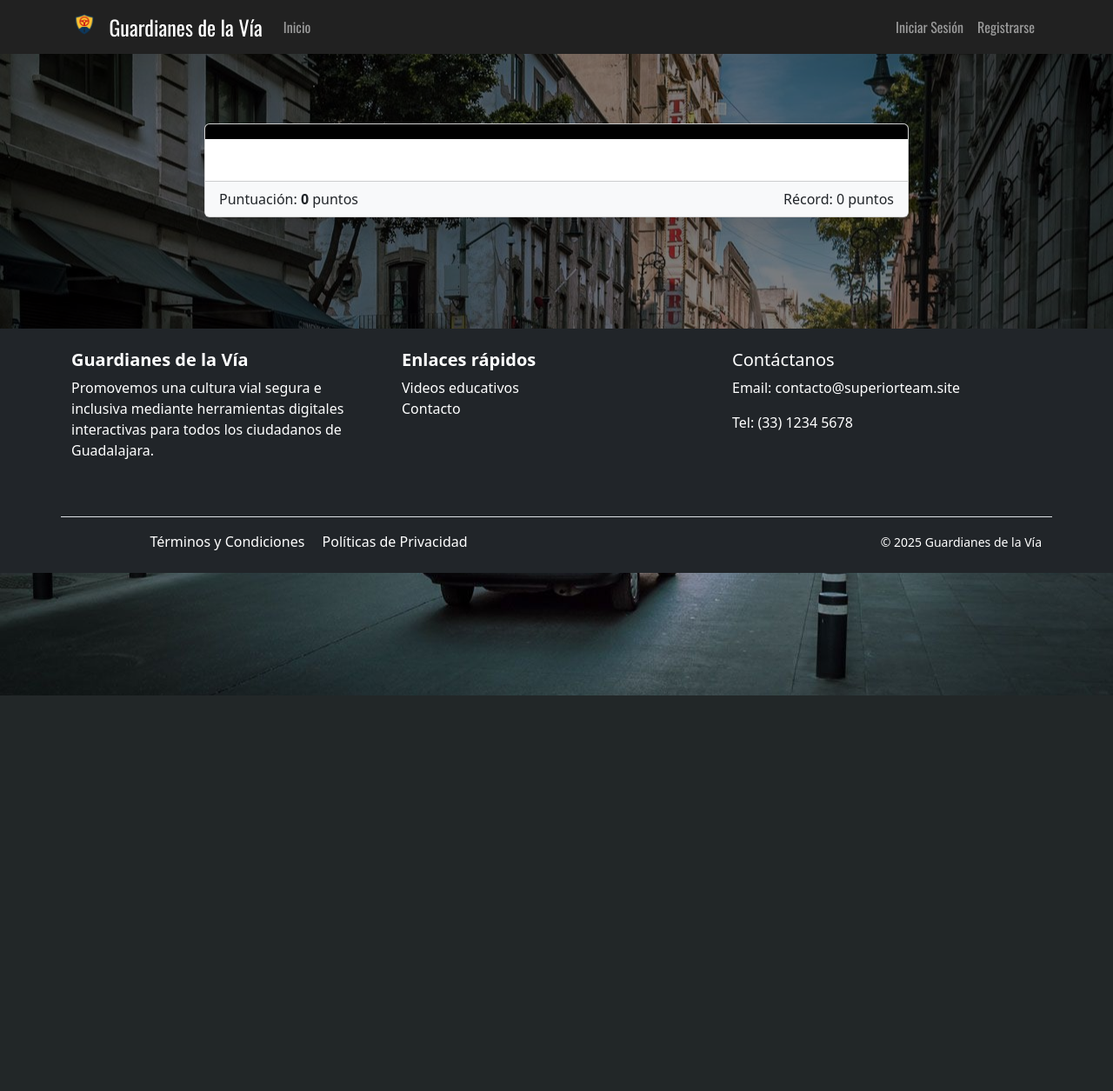
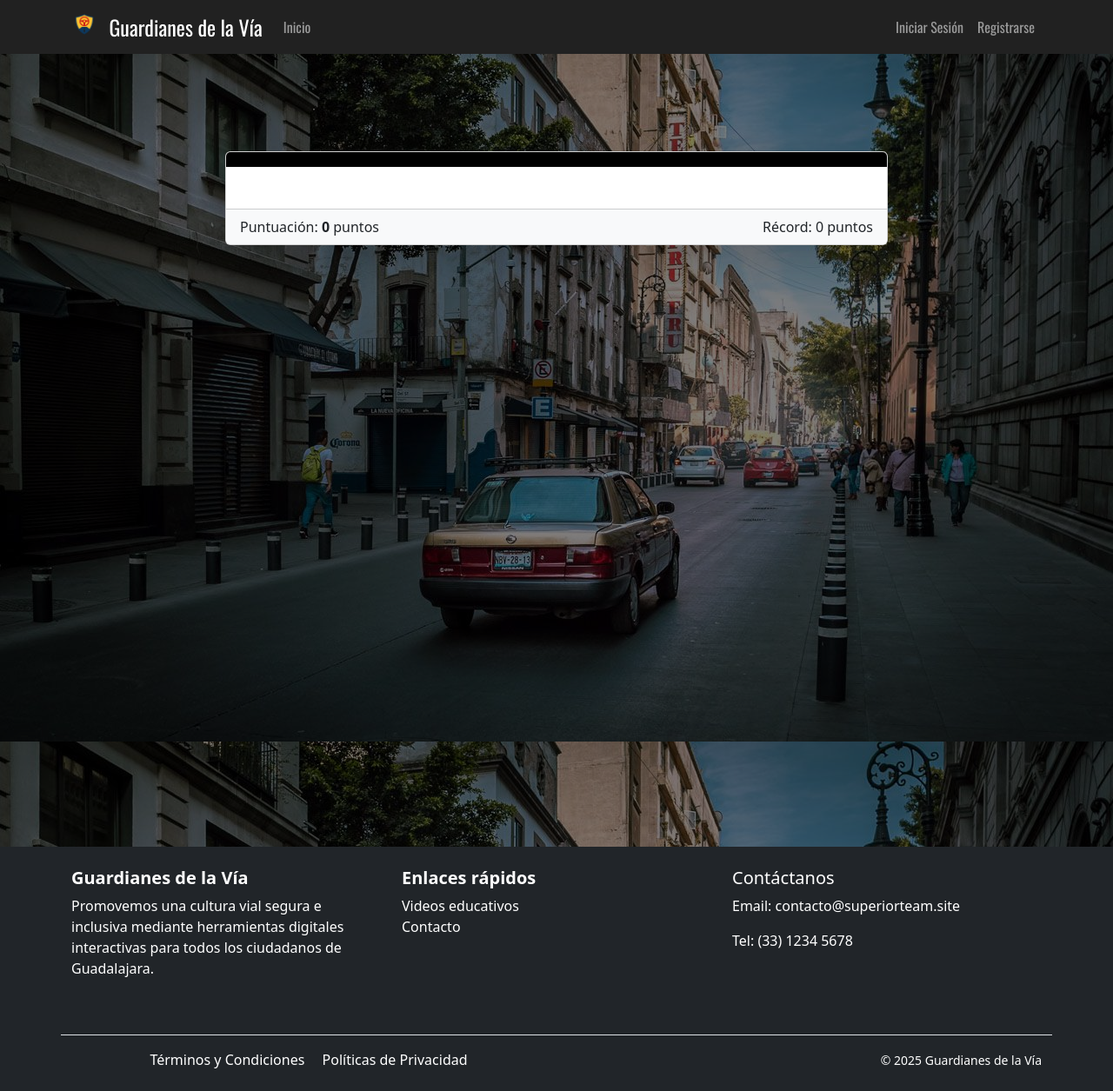
Before and after one commit to Vlanden/Guardians-of-transit, a Flask app: template app/templates/game/game.html in a window 1280 px wide. Shown: the whole page at 87% size. Before the commit the page ends 800 px from the top, so only its background shows below. Run offline with Flask 3, Linux system fonts and the light colour scheme; the template is opened without the code that fills it, so the values that code supplies are empty; some libraries are stand-ins or nearby versions.

Commit message:
Actualizar game.html

```diff
--- a/app/templates/game/game.html
+++ b/app/templates/game/game.html
@@ -3,7 +3,8 @@
 {% block title %}{{ juego.titulo }} - Guardianes de la Vía{% endblock %}
 
 {% block content %}
-
+<div class="d-flex flex-column min-vh-100">
+    <main class="flex-grow-1">
         <div class="container w-75 mt-5 mb-5">
             <div id="gameDetails"
                 data-juego-id="{{ juego_id }}"
@@ -47,6 +48,8 @@
                 </div>
             </div>
         </div>
+    </main>
+</div>
 
 <script>
     document.addEventListener("DOMContentLoaded", function () {
@@ -57,8 +60,6 @@
             document.getElementById("multimedia-section").classList.remove("d-none");
         }
 
-    // Ejemplo: llama a esta función cuando se selecciona una respuesta
-    // Puedes reemplazar esto con tu propia lógica de selección
         document.addEventListener("DOMContentLoaded", function () {
             document.getElementById("respuestas").addEventListener("click", function (e) {
                 if (e.target && e.target.matches(".respuesta-btn")) {
@@ -69,10 +70,7 @@
 
         respuestas.addEventListener("click", function (e) {
             if (e.target.tagName === "BUTTON") {
-                // Mostrar el resultado
                 resultado.style.display = "block";
-
-                // Opcional: puedes establecer mensaje o estilo
                 resultado.textContent = "¡Respuesta registrada!";
                 resultado.classList.remove("alert-success", "alert-danger");
                 resultado.classList.add("alert-info");
```
Lines whose indentation alone changed are shown as unchanged.
